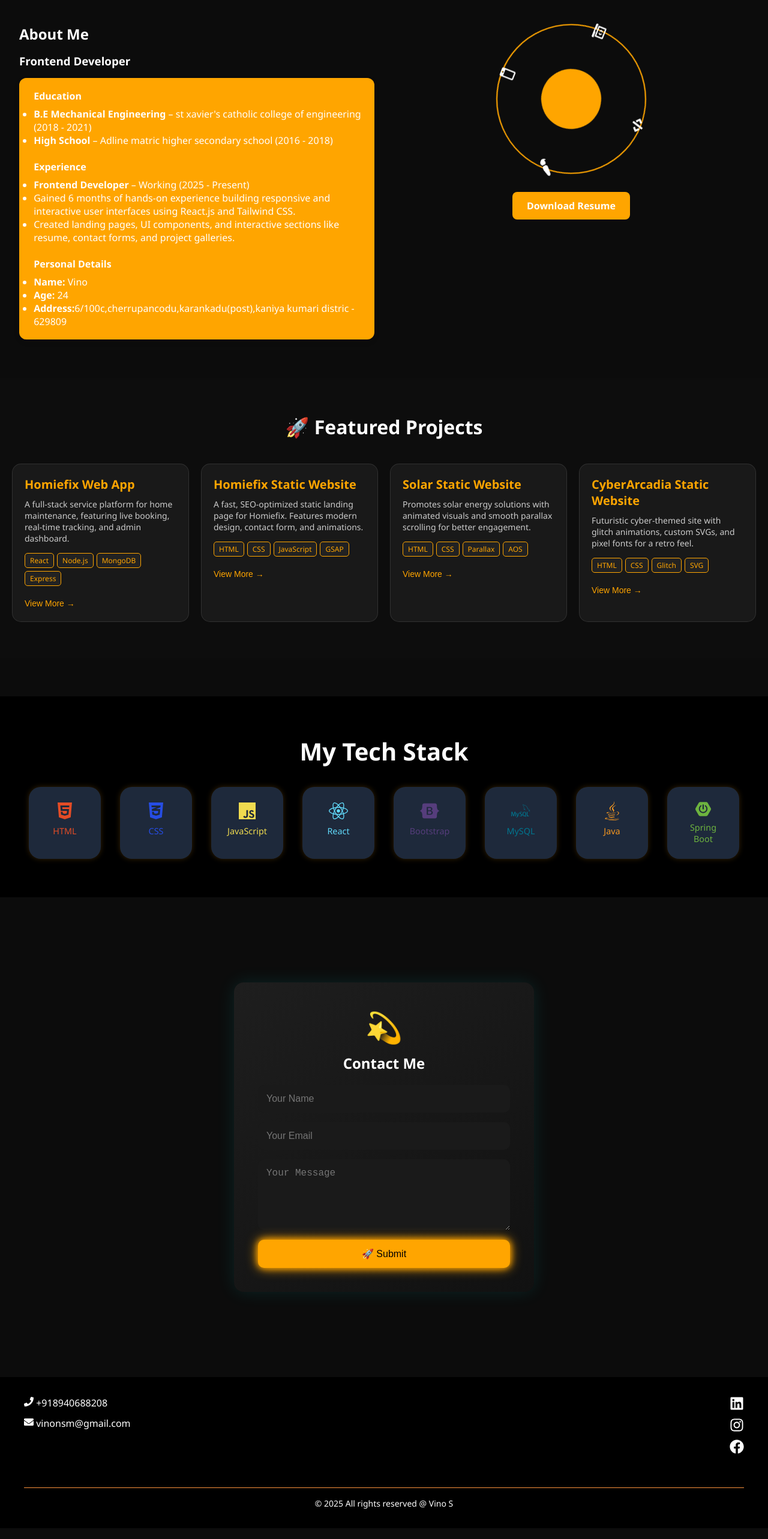
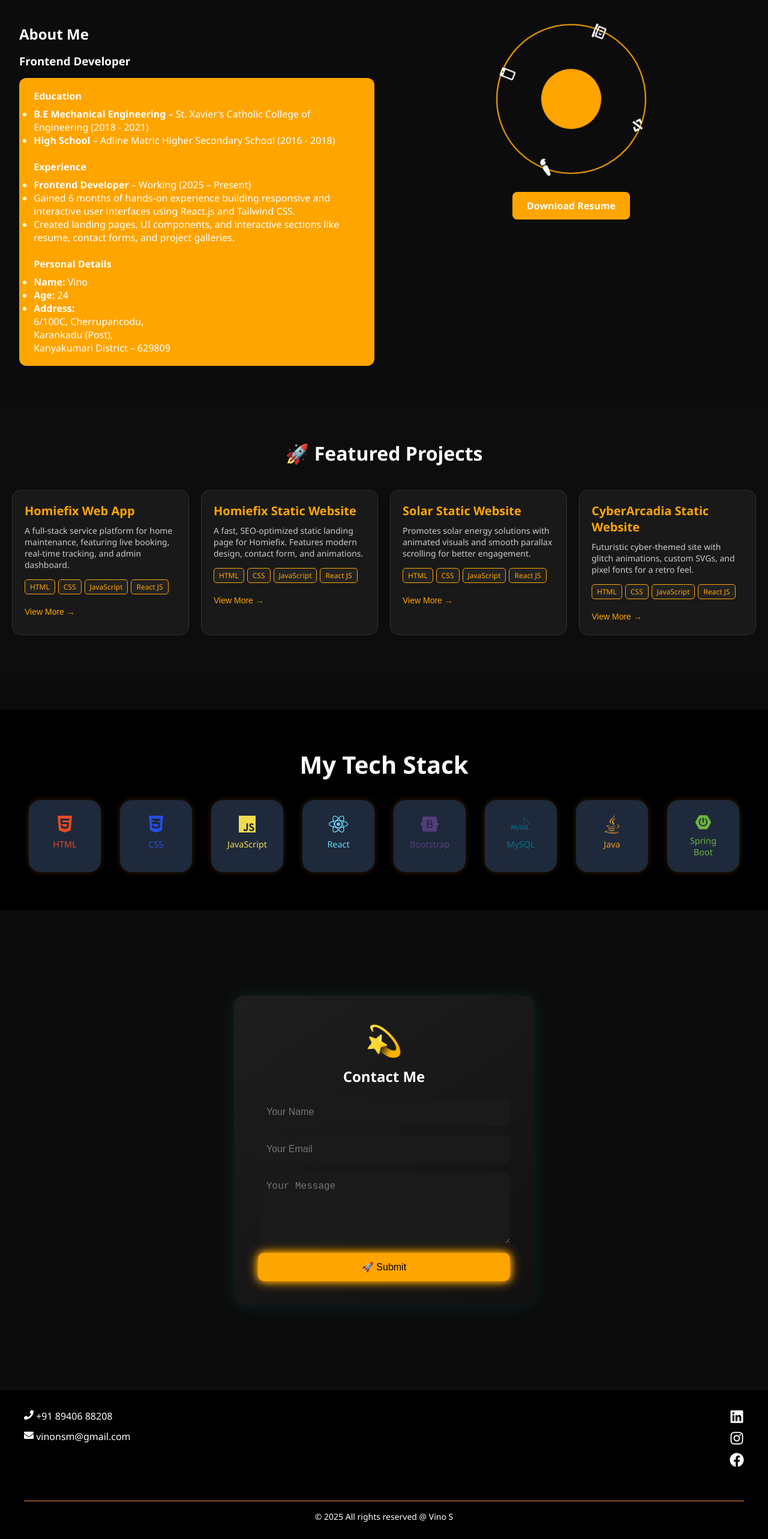
Before and after one commit to vino708/portfolio, a React (Create React App) app: page / in a window 1280 px wide. Shown: the part 1000-3566 px from the top of the page at 60% size. Built offline with nearby package versions, Linux system fonts and the light colour scheme.

Commit message:
first commit

```diff
--- a/src/Components/About.css
+++ b/src/Components/About.css
@@ -122,6 +122,7 @@ body, html {
     flex-direction: column;
     align-items: center;
     padding: 3rem 1rem;
+    margin-top: -5%;
   }
 
   .about-left,
@@ -146,6 +147,9 @@ body, html {
   .inner-circle {
     width: 80px;
     height: 80px;
+  }
+  .custom-card{
+    margin-left: 5%;
   }
 }
 .about-right {
--- a/src/Components/About.jsx
+++ b/src/Components/About.jsx
@@ -1,39 +1,62 @@
 import React from 'react';
 import './About.css';
 import { FaCode, FaPaintBrush, FaMobileAlt, FaLaptopCode } from 'react-icons/fa';
+
 
 const About = () => {
   return (
     <section id='about'>
       <div className="about-section">
         {/* Left Side - Stylish Info Cards */}
-        <div className="about-left">
-          <h2>About Me</h2>
-          <h3>Frontend Developer</h3>
+        <div className="about-left w-full md:w-1/2 px-4">
+          <h2 className="text-2xl font-bold mb-2 text-orange-500">About Me</h2>
+          <h3 className="text-lg text-gray-700 mb-4">Frontend Developer</h3>
 
-          <div className="info-card">
-            <h4>Education</h4>
-            <ul>
-              <li><strong>B.E Mechanical Engineering</strong> – st xavier's catholic college of engineering (2018 - 2021)</li>
-              <li><strong>High School</strong> – Adline matric higher secondary school (2016 - 2018)</li>
+          <div className="info-card custom-card bg-white p-4 md:p-6 rounded-xl shadow-lg space-y-6">
+
+            {/* Education */}
+            <div>
+              <h4 className="text-lg font-semibold text-orange-500 mb-2">Education</h4>
+              <ul className="text-gray-700 text-sm space-y-1">
+                <li>
+                  <strong>B.E Mechanical Engineering</strong> – St. Xavier's Catholic College of Engineering (2018 - 2021)
+                </li>
+                <li>
+                  <strong>High School</strong> – Adline Matric Higher Secondary School (2016 - 2018)
+                </li>
               </ul>
+            </div>
+
+            {/* Experience */}
+            <div>
               <br />
-            <h4>Experience</h4>
-            <ul>
-              <li><strong>Frontend Developer</strong> – Working (2025 - Present)</li>
+              <h4 className="text-lg font-semibold text-orange-500 mb-2">Experience</h4>
+              <ul className="text-gray-700 text-sm space-y-1">
+                <li><strong>Frontend Developer</strong> – Working (2025 – Present)</li>
                 <li>Gained 6 months of hands-on experience building responsive and interactive user interfaces using React.js and Tailwind CSS.</li>
                 <li>Created landing pages, UI components, and interactive sections like resume, contact forms, and project galleries.</li>
               </ul>
+            </div>
+
+            {/* Personal Details */}
+            <div>
               <br />
-            <h4>Personal Details</h4>
-            <ul>
+              <h4 className="text-lg font-semibold text-orange-500 mb-2">Personal Details</h4>
+              <ul className="text-gray-700 text-sm space-y-1">
                 <li><strong>Name:</strong> Vino</li>
                 <li><strong>Age:</strong> 24</li>
-              <li><strong>Address:</strong>6/100c,cherrupancodu,karankadu(post),kaniya kumari distric - 629809</li>
+                <li>
+                  <strong>Address:</strong><br />
+                  6/100C, Cherrupancodu,<br />
+                  Karankadu (Post),<br />
+                  Kanyakumari District – 629809
+                </li>
               </ul>
+            </div>
 
           </div>
         </div>
+
 
 
         {/* Right Side - Rotating Circles with Resume Button Below */}
--- a/src/Components/Contact.css
+++ b/src/Components/Contact.css
@@ -111,3 +111,47 @@ body {
     box-shadow: 0 0 10px orange, 0 0 20px orange;
   }
 }
+
+.form-status-banner {
+  margin: 15px 0;
+  padding: 12px 20px;
+  font-weight: 600;
+  border-radius: 6px;
+  text-align: center;
+  opacity: 0;
+  transform: translateY(-10px);
+  transition: opacity 0.4s ease, transform 0.4s ease, background-color 0.3s ease;
+  cursor: default;
+  user-select: none;
+}
+
+/* Show the banner */
+.contact-wrapper.show .form-status-banner {
+  opacity: 1;
+  transform: translateY(0);
+}
+
+/* Success styling */
+.form-status-banner.success {
+  background-color: #4caf50;
+  color: white;
+}
+
+/* Error styling */
+.form-status-banner.error {
+  background-color: #f44336;
+  color: white;
+}
+
+/* Hover effect: lighten background */
+.form-status-banner.hovered.success {
+  background-color: #66bb6a;
+  box-shadow: 0 0 8px #66bb6a;
+  cursor: pointer;
+}
+
+.form-status-banner.hovered.error {
+  background-color: #e57373;
+  box-shadow: 0 0 8px #e57373;
+  cursor: pointer;
+}
--- a/src/Components/Footer.css
+++ b/src/Components/Footer.css
@@ -50,3 +50,13 @@
   border-top: 1px solid #fb923c; /* border-orange-400 */
   padding-top: 1rem;
 }
+
+.footer-link {
+  color: inherit;
+  text-decoration: none;
+}
+
+.footer-link:hover {
+  color: orange; /* or any hover color */
+  text-decoration: underline;
+}
--- a/src/Components/Footer.jsx
+++ b/src/Components/Footer.jsx
@@ -6,16 +6,29 @@ export default function Footer() {
     <footer className="footer">
       <div className="footer-container">
         <div className="footer-top">
+          {/* Contact Info */}
           <div className="footer-contact">
-            <div><FaPhone /> <span>+918940688208</span></div>
-            <div><FaEnvelope /> <span>vinonsm@gmail.com</span></div>
+            <div>
+              <a href="tel:+918940688208" className="footer-link">
+                <FaPhone /> <span>+91 89406 88208</span>
+              </a>
+            </div>
+            <div>
+              <a href="mailto:vinonsm@gmail.com"className="footer-link">
+                <FaEnvelope /> <span>vinonsm@gmail.com</span>
+              </a>
+            </div>
           </div>
+
+          {/* Social Links */}
           <div className="footer-social">
-            <a href="https://linkedin.com" target="_blank" rel="noopener noreferrer"><FaLinkedin /></a>
-            <a href="https://instagram.com" target="_blank" rel="noopener noreferrer"><FaInstagram /></a>
-            <a href="https://facebook.com" target="_blank" rel="noopener noreferrer"><FaFacebook /></a>
+            <a href="https://www.linkedin.com/in/vino/" target="_blank" rel="noopener noreferrer"><FaLinkedin /></a>
+            <a href="https://www.instagram.com/vino5819?igsh=MXZ2eXRrOGRjejk3MA==" target="_blank" rel="noopener noreferrer"><FaInstagram /></a>
+            <a href="https://www.facebook.com/share/19LoZALeu5/" target="_blank" rel="noopener noreferrer"><FaFacebook /></a>
           </div>
         </div>
+
+        {/* Footer Bottom */}
         <div className="footer-bottom">
           © {new Date().getFullYear()} All rights reserved @ Vino S
         </div>
--- a/src/Components/Projects.jsx
+++ b/src/Components/Projects.jsx
@@ -10,25 +10,25 @@ const Projects = () => {
     {
       title: 'Homiefix Web App',
       description: 'A full-stack service platform for home maintenance, featuring live booking, real-time tracking, and admin dashboard.',
-      tech: ['React', 'Node.js', 'MongoDB', 'Express'],
+      tech:  ['HTML', 'CSS', 'JavaScript', 'React JS'],
       details: 'This web app includes real-time booking, provider tracking, and an admin dashboard with analytics. Designed with MERN stack for high performance and scalability. It provides role-based dashboards for users, service providers, and administrators, ensuring a seamless maintenance service experience.',
     },
     {
       title: 'Homiefix Static Website',
       description: 'A fast, SEO-optimized static landing page for Homiefix. Features modern design, contact form, and animations.',
-      tech: ['HTML', 'CSS', 'JavaScript', 'GSAP'],
+      tech: ['HTML', 'CSS', 'JavaScript', 'React JS'],
       details: 'This static website serves as a visually appealing landing page for Homiefix. It uses GSAP for scroll-triggered animations and smooth interactions. Designed with SEO best practices, it includes a fully responsive layout, animated hero section, and a functional contact form to generate leads effectively.',
     },
     {
       title: 'Solar Static Website',
       description: 'Promotes solar energy solutions with animated visuals and smooth parallax scrolling for better engagement.',
-      tech: ['HTML', 'CSS', 'Parallax', 'AOS'],
+      tech: ['HTML', 'CSS', 'JavaScript', 'React JS'],
       details: 'A story-driven layout that uses AOS and parallax effects to highlight the benefits of solar energy. With a focus on storytelling, the design uses layered visuals, animations, and smooth transitions to capture user attention and promote sustainable energy initiatives.',
     },
     {
       title: 'CyberArcadia Static Website',
       description: 'Futuristic cyber-themed site with glitch animations, custom SVGs, and pixel fonts for a retro feel.',
-      tech: ['HTML', 'CSS', 'Glitch', 'SVG'],
+      tech:  ['HTML', 'CSS', 'JavaScript', 'React JS'],
       details: 'CyberArcadia is a visually bold, cyberpunk-style website that blends retro design with modern web techniques. Features glitch animations, animated SVG elements, pixelated fonts, and dynamic hover effects. Perfect for gaming or digital art portfolios seeking a unique, immersive aesthetic.',
     },
   ];
```
Also changed, not shown: src/Components/Contact.jsx (+59 -4 lines). Lines whose indentation alone changed are shown as unchanged.
